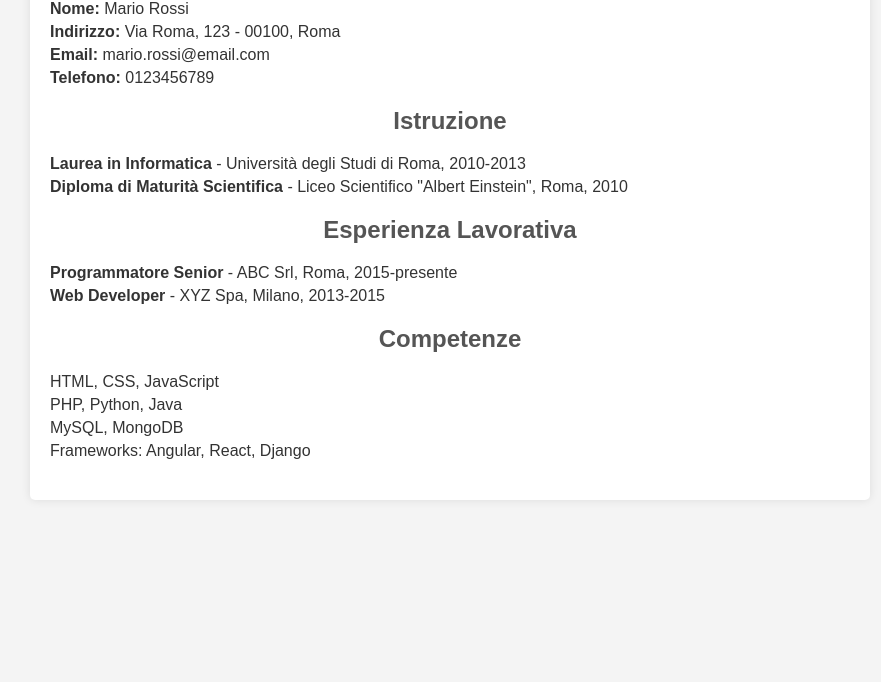
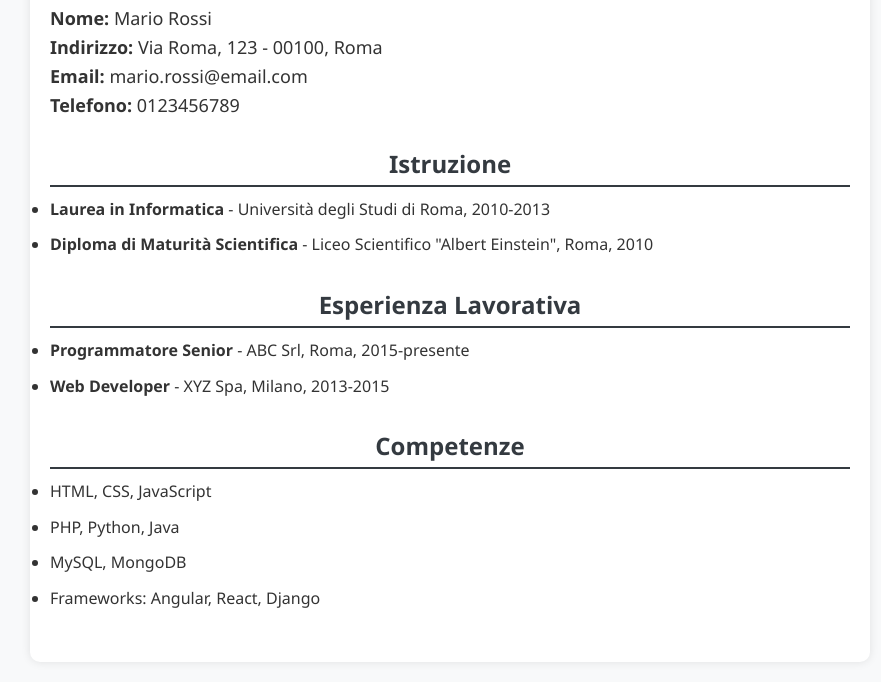
Before and after one commit to d0n4to/d0n4to.github.io, a plain HTML site: page index.html in a window 1280 px wide. Shown: the part 120-802 px from the top of the page, without its empty margins (190-1071 px from the left). Drawn offline with Linux system fonts and the light colour scheme.

Commit message:
Update index.html

```diff
--- a/index.html
+++ b/index.html
@@ -7,10 +7,10 @@
     <style>
         /* Stili CSS */
         body {
-            font-family: Arial, sans-serif;
+            font-family: 'Segoe UI', Tahoma, Geneva, Verdana, sans-serif;
             margin: 0;
             padding: 0;
-            background-color: #f4f4f4;
+            background-color: #f8f9fa;
             color: #333;
         }
         .container {
@@ -18,35 +18,37 @@
             margin: 20px auto;
             padding: 20px;
             background-color: #fff;
-            border-radius: 5px;
+            border-radius: 10px;
             box-shadow: 0 0 10px rgba(0, 0, 0, 0.1);
         }
         h1, h2 {
             text-align: center;
-        }
-        h2 {
-            color: #555;
+            color: #343a40;
         }
         .info {
-            margin-bottom: 20px;
+            margin-bottom: 30px;
         }
         .info p {
             margin: 5px 0;
+            font-size: 18px;
         }
         .section {
-            margin-bottom: 20px;
+            margin-bottom: 30px;
         }
-        .section h3 {
+        .section h2 {
             margin-bottom: 10px;
-            color: #555;
+            color: #343a40;
+            border-bottom: 2px solid #343a40;
+            padding-bottom: 5px;
         }
         .section ul {
-            list-style-type: none;
             padding: 0;
             margin: 0;
         }
         .section ul li {
-            margin-bottom: 5px;
+            margin-bottom: 10px;
+            font-size: 16px;
+            line-height: 1.6;
         }
     </style>
 </head>
```
